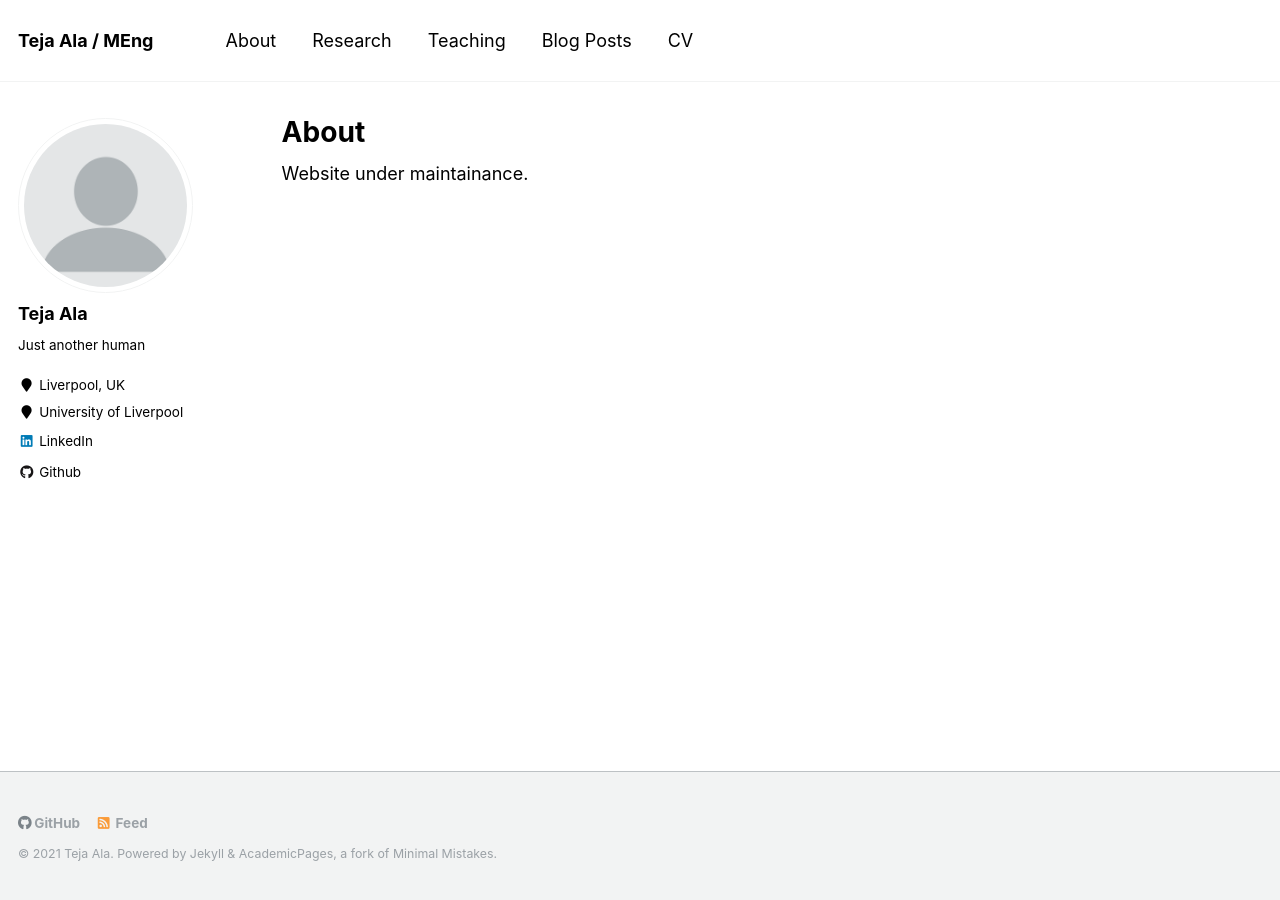
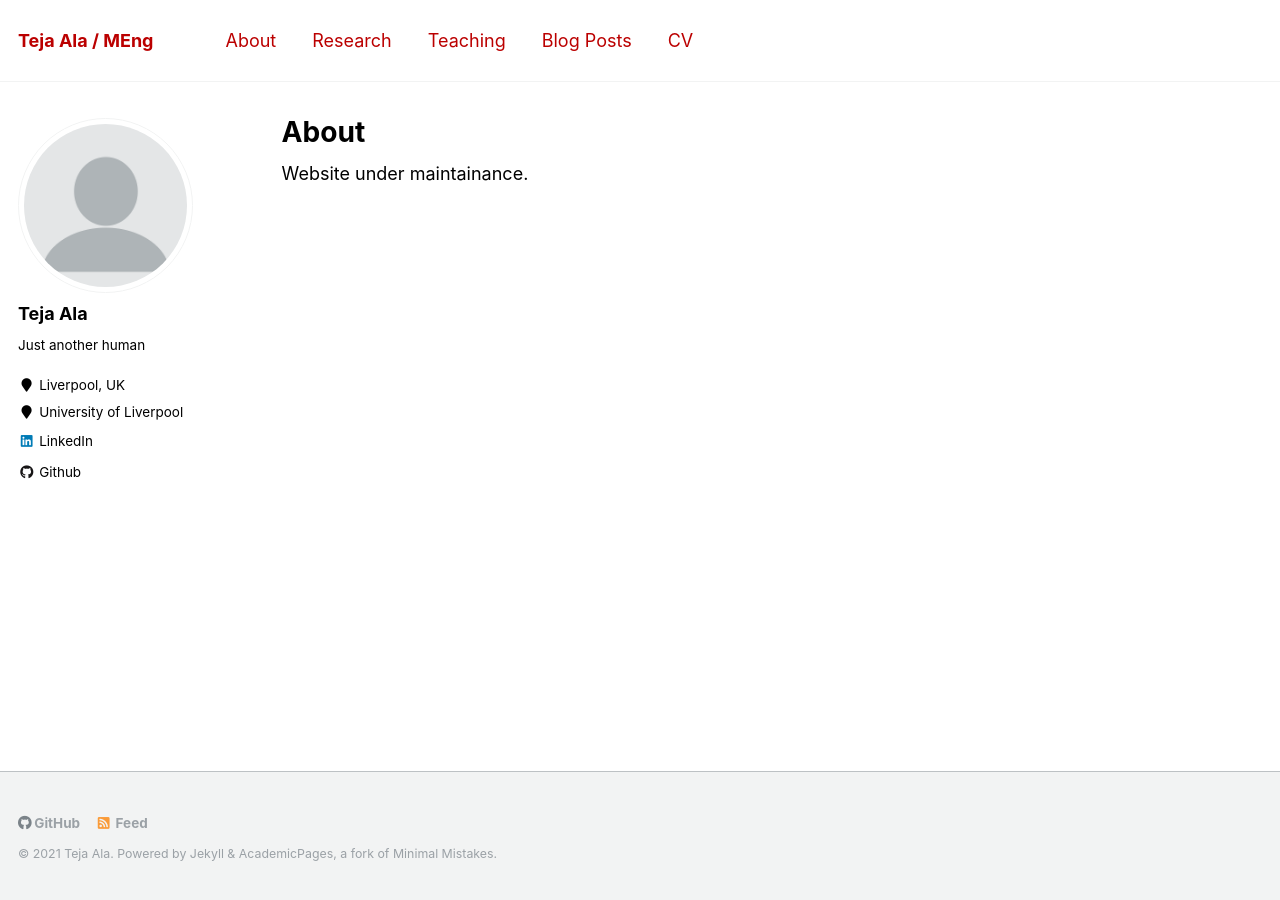
Before and after one commit to dekeract01/dekeract01.github.io, a Jekyll site: the page built from _pages/about.md, in a window 1280 px wide. Built offline with Jekyll 4.4.1, drawn with Linux system fonts in a browser that asks for light colours.

Commit message:
Changed masthead link colour

```diff
--- a/_sass/_variables.scss
+++ b/_sass/_variables.scss
@@ -95,8 +95,8 @@ $xing-color                 : #006567;
 $link-color                 : $info-color;
 $link-color-hover           : mix(#000, $link-color, 25%);
 $link-color-visited         : mix(#fff, $link-color, 25%);
-$masthead-link-color        : $primary-color;
-$masthead-link-color-hover  : $primary-color; /* mix(#000, $primary-color, 25%)*/
+$masthead-link-color        : $youtube-color;
+$masthead-link-color-hover  : $youtube-color; /* mix(#000, $primary-color, 25%)*/
 
 
 /*
```
